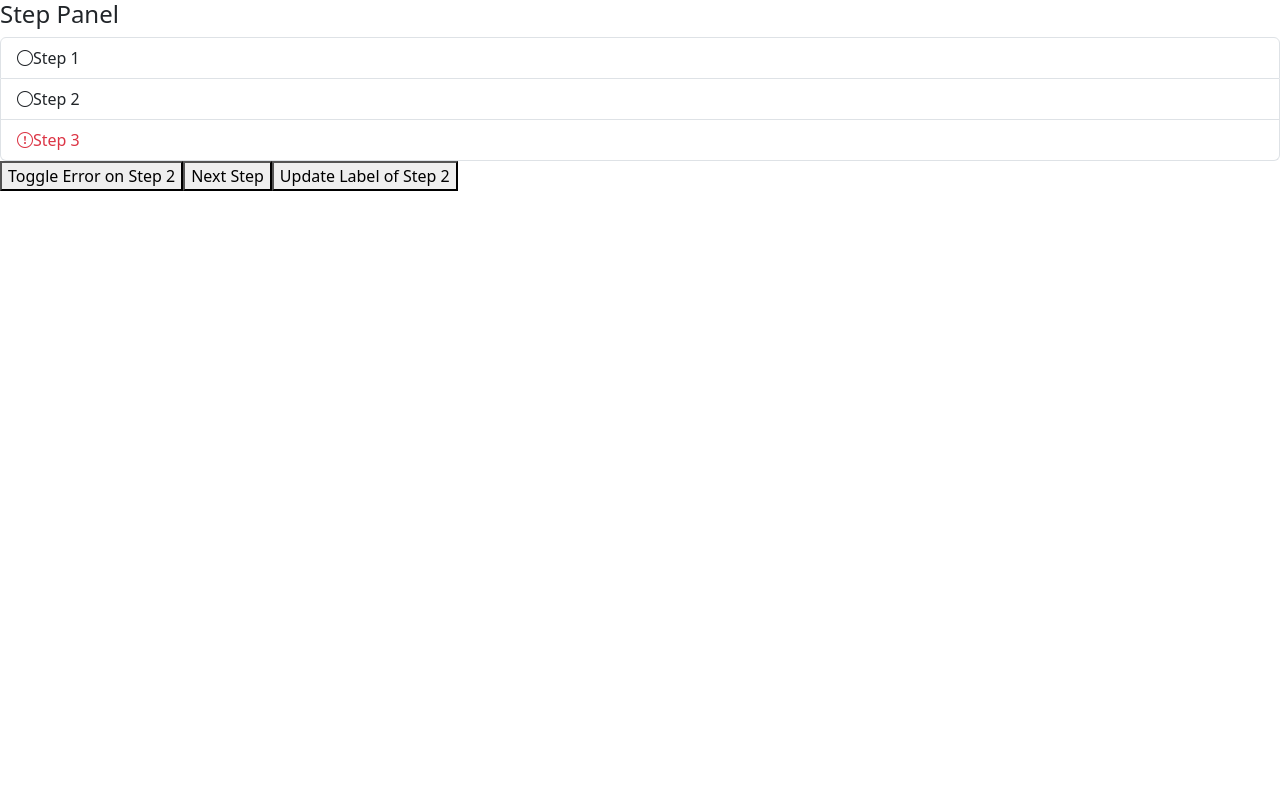
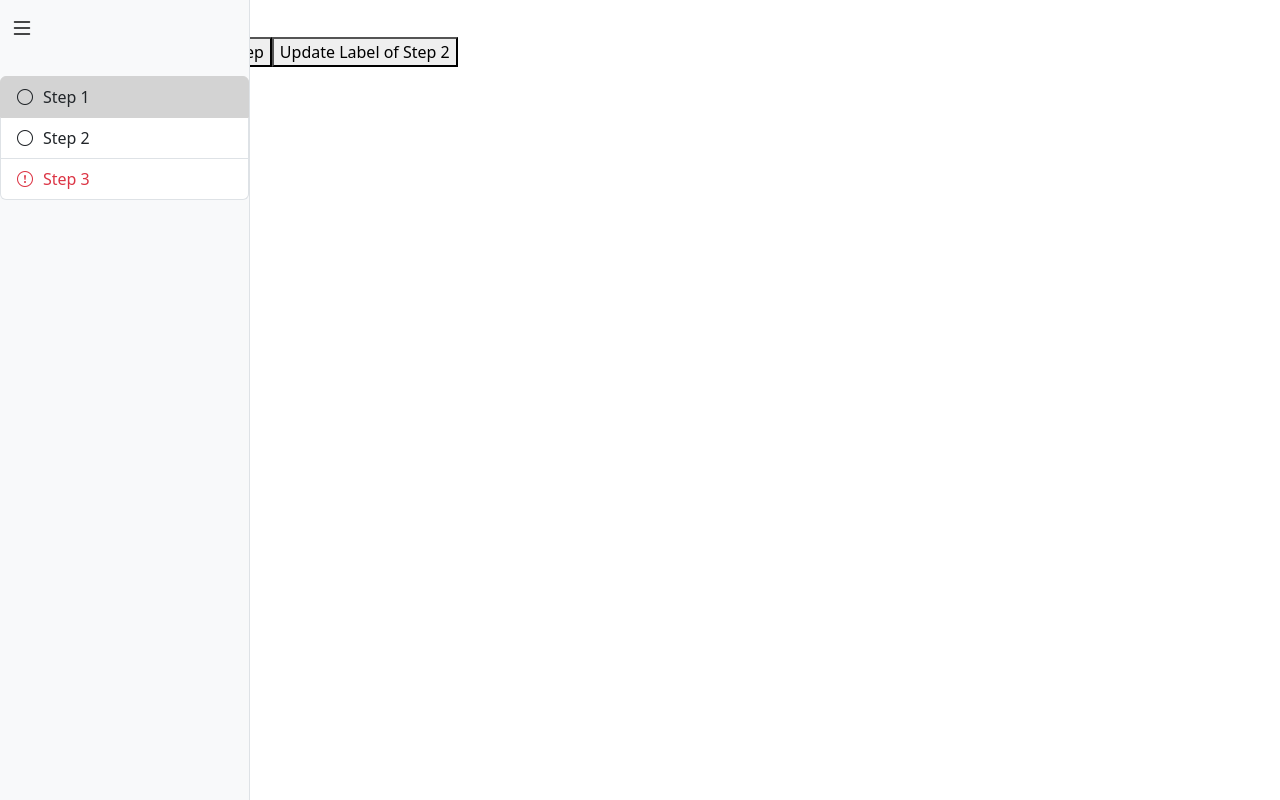
Before and after one commit to burger-mtbkr/step-panel, a React (Create React App) app in the folder code/: page / in a window 1280 px wide. Built offline with nearby package versions, Linux system fonts and the light colour scheme.

Commit message:
Add collapsed panel

```diff
--- a/code/src/components/StepIndicator.css
+++ b/code/src/components/StepIndicator.css
@@ -1,41 +1,44 @@
-.step-indicator.vertical {
-    width: 200px;
+/* StepIndicator.css */
+.step-indicator {
+    width: 250px;
+    position: absolute;
+    left: 0;
+    top: 0;
+    bottom: 0;
+    background: #f8f9fa;
+    border-right: 1px solid #dee2e6;
+    overflow: hidden;
+    transition: width 0.3s, background-color 0.3s;
 }
 
-.step-indicator.horizontal {
+.step-indicator.collapsed {
+    width: 50px;
+    background-color: lightgrey;
+}
+
+.toggle-button {
+    background: none;
+    border: none;
+    font-size: 24px;
+    padding: 10px;
+    cursor: pointer;
     display: flex;
-    justify-content: space-around;
+    justify-content: center;
+    align-items: center;
+}
+
+.step-list {
+    padding-top: 20px;
+}
+
+.step-list .list-group-item {
+    display: flex;
+    align-items: center;
+    gap: 10px;
+    /* Adds space between icon and label */
 }
 
 .active-step {
     background-color: lightgrey !important;
     border-color: lightgrey !important;
 }
-
-.step {
-    cursor: pointer;
-    display: flex;
-    align-items: center;
-    padding: 10px;
-}
-
-.step.active .step-label,
-.step.active .step-title {
-    font-weight: bold;
-}
-
-.step.has-error .step-label {
-    color: red;
-}
-
-.step-icon {
-    margin-right: 10px;
-}
-
-.step-label {
-    flex-grow: 1;
-}
-
-.badge-danger {
-    margin-left: 10px;
-}
--- a/code/src/components/StepIndicator.tsx
+++ b/code/src/components/StepIndicator.tsx
@@ -1,5 +1,6 @@
-import React from 'react';
-import { ListGroup, OverlayTrigger, Tooltip } from 'react-bootstrap';
+import React, { useState } from 'react';
+import { ListGroup } from 'react-bootstrap';
+import './StepIndicator.css';
 
 export interface Step {
   id: string;
@@ -18,8 +19,19 @@ export interface StepIndicatorProps {
 }
 
 const StepIndicator: React.FC<StepIndicatorProps> = ({ steps, activeStepId, onStepClick, orientation = 'vertical' }) => {
+  const [collapsed, setCollapsed] = useState(false);
+
+  const toggleCollapsed = () => {
+    setCollapsed(!collapsed);
+  };
+
   return (
-    <ListGroup horizontal={orientation === 'horizontal'}>
+    <div className={`step-indicator ${collapsed ? 'collapsed' : ''}`}>
+      <button className="toggle-button" onClick={toggleCollapsed}>
+        <i className="bi bi-list"></i>
+      </button>
+      {!collapsed && (
+        <ListGroup horizontal={orientation === 'horizontal'} className="step-list">
           {steps.map(step => {
             let iconClass = 'bi bi-circle';
             if (step.hasError) {
@@ -29,23 +41,21 @@ const StepIndicator: React.FC<StepIndicatorProps> = ({ steps, activeStepId, onSt
             }
 
             return (
-          <OverlayTrigger
+              <ListGroup.Item
                 key={step.id}
-            placement="top"
-            overlay={<Tooltip id={`tooltip-${step.id}`}>{step.title}</Tooltip>}
-          >
-            <ListGroup.Item
                 onClick={() => onStepClick && onStepClick(step.id)}
                 className={`${step.id === activeStepId ? 'active-step' : ''}`}
+                title={step.title}
                 style={{ cursor: 'pointer' }}
               >
                 <i className={iconClass} aria-label={`${step.label} icon`} />
-              <span className={`${step.hasError ? 'text-danger' : ''}`}>{step.label}</span>
+                <span className={`${step.hasError ? 'text-danger' : ''} step-label`}>{step.label}</span>
               </ListGroup.Item>
-          </OverlayTrigger>
             );
           })}
         </ListGroup>
+      )}
+    </div>
   );
 };
 
```
Also changed, not shown: 1 other file (tests, documents, lock files or other folders). Lines whose indentation alone changed are shown as unchanged.
